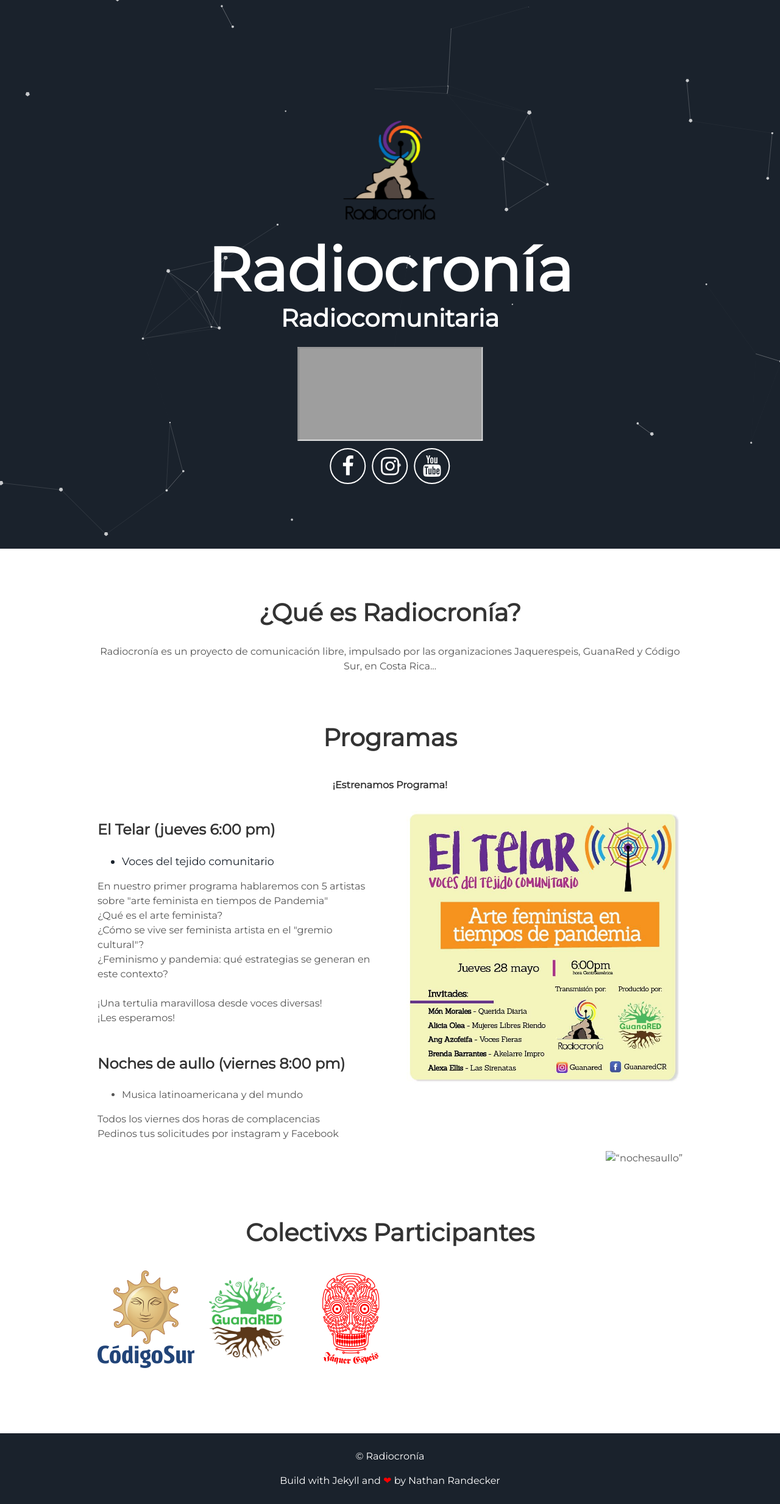
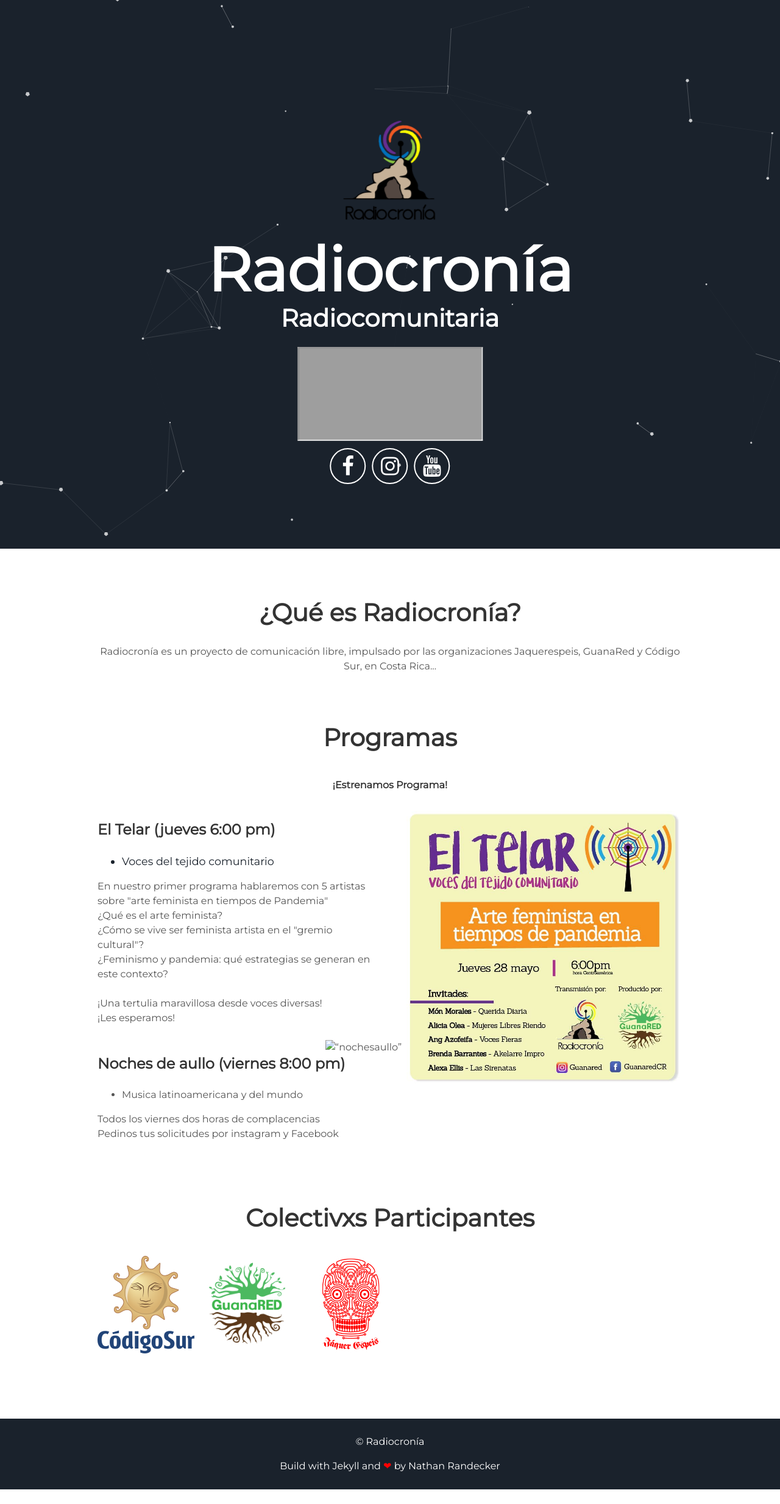
Before and after one commit to JaquerEspeis/radiocronia, a Jekyll site: the page built from index.html, in a window 1280 px wide. Shown: the whole page at 61% size. Built offline with Jekyll 4.4.1, drawn with Linux system fonts in a browser that asks for light colours; after the commit the page ends 2443 px from its top, so only the background shows below that; grey boxes are pictures that could not be loaded.

Commit message:
cambios en noches de aullo
cambios en noches de aullo

```diff
--- a/_includes/about.html
+++ b/_includes/about.html
@@ -32,7 +32,11 @@
   </div>
   </div>
   <div>
+     <div class="images-right">
+    <img alt=“nochesaullo” src="{{ "/assets/img/aullo_1.jpg" | prepend: site.baseurl }}" />
+  </div>
   <div class="contents">
+
     <h3> Noches de aullo (viernes 8:00 pm) </h3>
     <ul>
       <li> Musica latinoamericana y del mundo</li>
@@ -45,8 +49,6 @@
     </p>
 
   </div>
-   <div class="images-right">
-    <img alt=“nochesaullo” src="{{ "/assets/img/aullo_1.jpg" | prepend: site.baseurl }}" />
-  </div>
+
 </div>
 </div>
```
